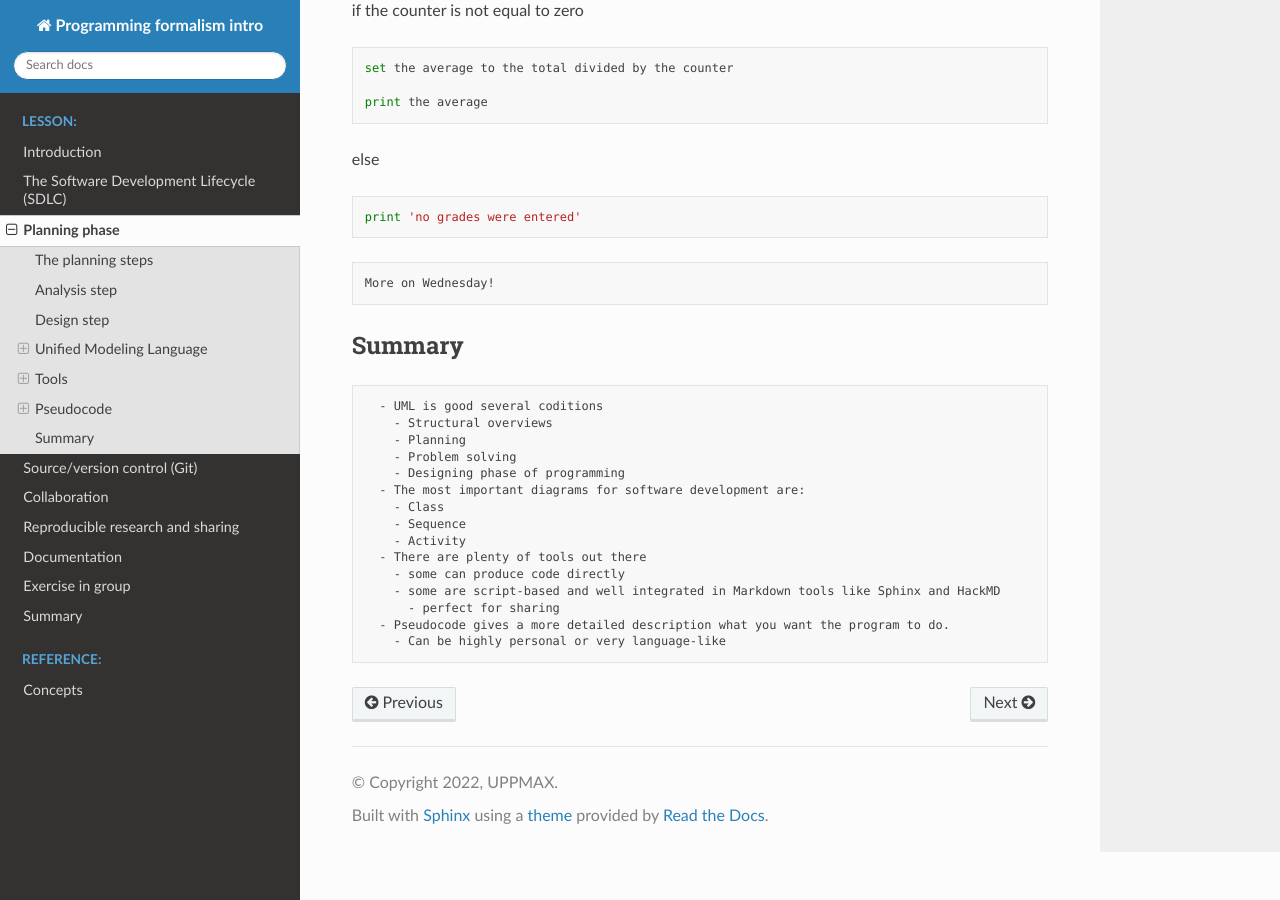
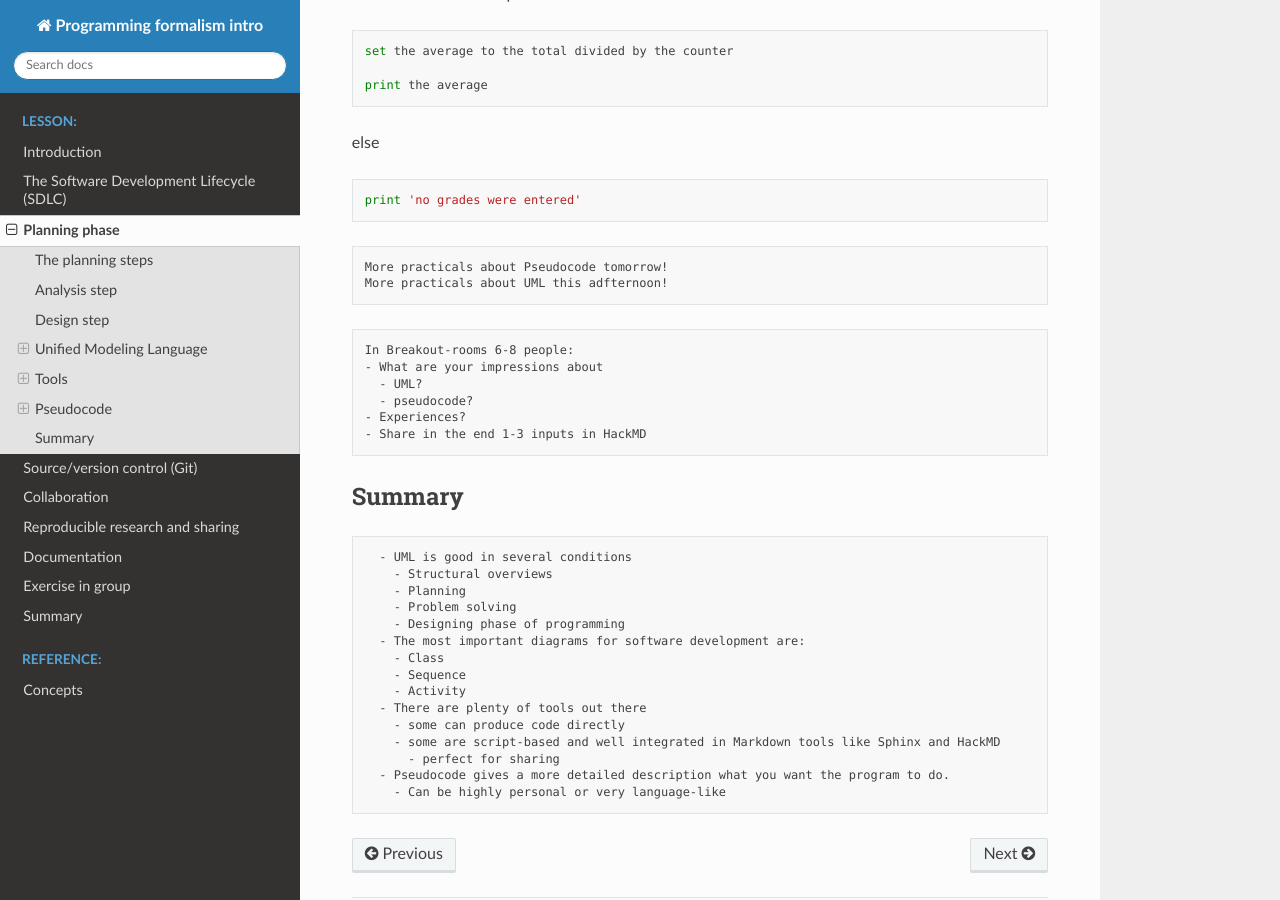
Before and after one commit to UPPMAX/programming_formalisms_intro, a Sphinx documentation site: the page built from doc/flowcharts.md, in a window 1280 px wide and 900 px high, scrolled down 6950 px. Built offline with Sphinx 7.4.7 and the Read the Docs theme 2.0.0, drawn with Linux system fonts in a browser that asks for light colours; pages that are not in the unit, such as notebooks, are missing from menus; some of the changed text lies outside the part shown.

Commit message:
Update flowcharts.md

`````diff
--- a/doc/flowcharts.md
+++ b/doc/flowcharts.md
@@ -320,15 +319,26 @@ else
 
     print 'no grades were entered'
 
+```{info}
+More practicals about Pseudocode tomorrow!
+More practicals about UML this adfternoon!
+```
 
-```{info}
-More on Wednesday!
+```{Discussion}
+In Breakout-rooms 6-8 people:
+- What are your impressions about
+  - UML?
+  - pseudocode?
+- Experiences?
+- Share in the end 1-3 inputs in HackMD
 ```
+
+
 
 ## Summary
 
 ````{Keypoints}
-  - UML is good several coditions
+  - UML is good in several conditions
     - Structural overviews
     - Planning
     - Problem solving
`````
Also changed, not shown: other parts of doc/flowcharts.md (+1 -2 lines).
